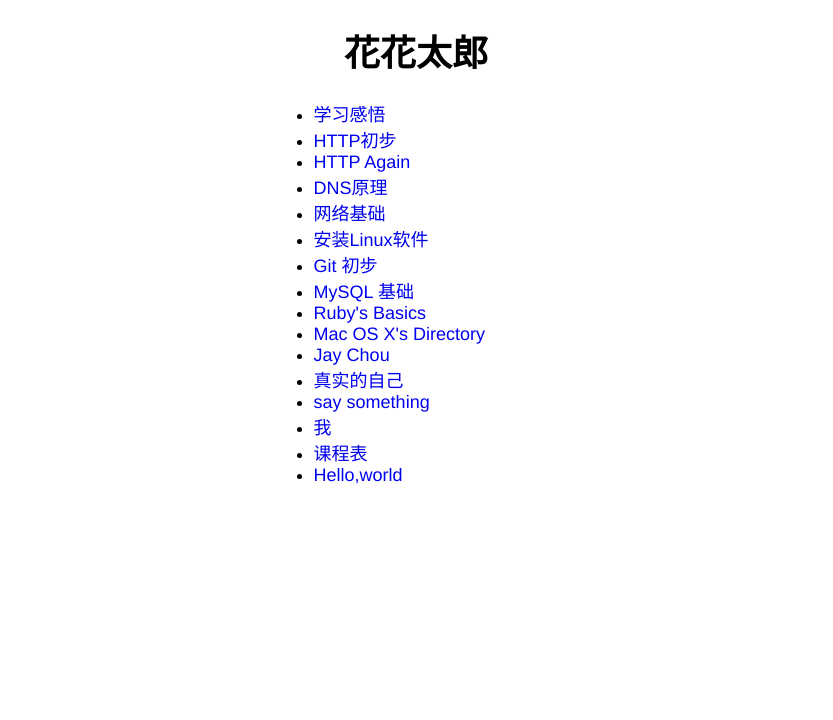
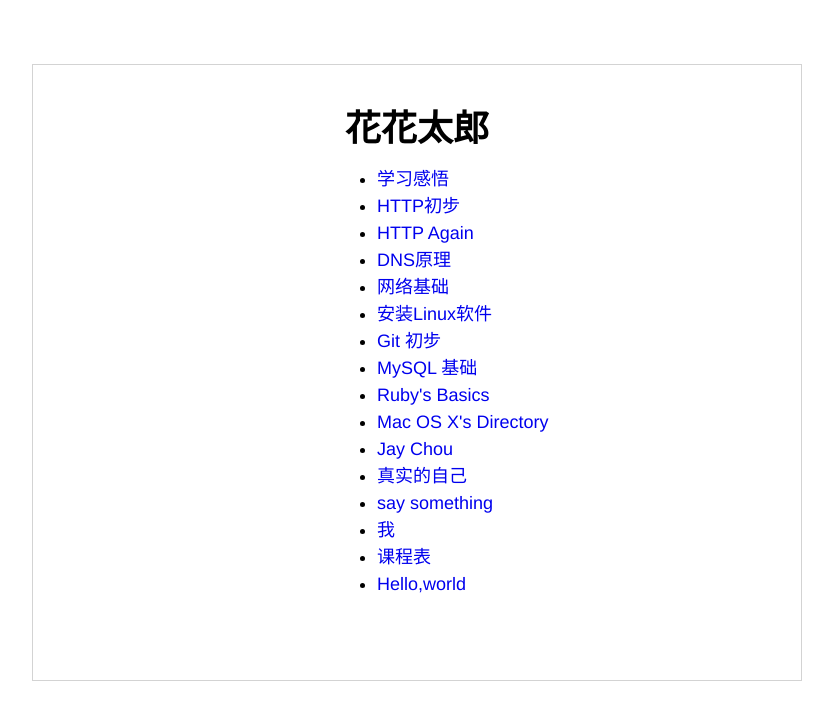
Before and after one commit to 0x00evil/0x00evil.github.io, a Jekyll site: the page built from index.html, in a window 1280 px wide. Shown: the top 720 px of the page, without its empty margins (224-1057 px from the left). Built offline with Jekyll 4.4.1, drawn with Linux system fonts in a browser that asks for light colours.

Commit message:
new home.css

```diff
--- a/css/home.css
+++ b/css/home.css
@@ -1,6 +1,11 @@
 body {
     font-family: STFangSong, Helvetica, Arial, Vernada, Tahoma, STXihei, "Microsoft YaHei", "Songti SC", SimSun, Heiti, sans-serif;
     font-size: 18px;
+    margin: 5% 20% 5% 20%;
+    padding: 2% 5% 5% 5%;
+    width: 50%;
+    line-height: 150%;
+   border: 1px solid LightGray;
 }
 
 a {
```
